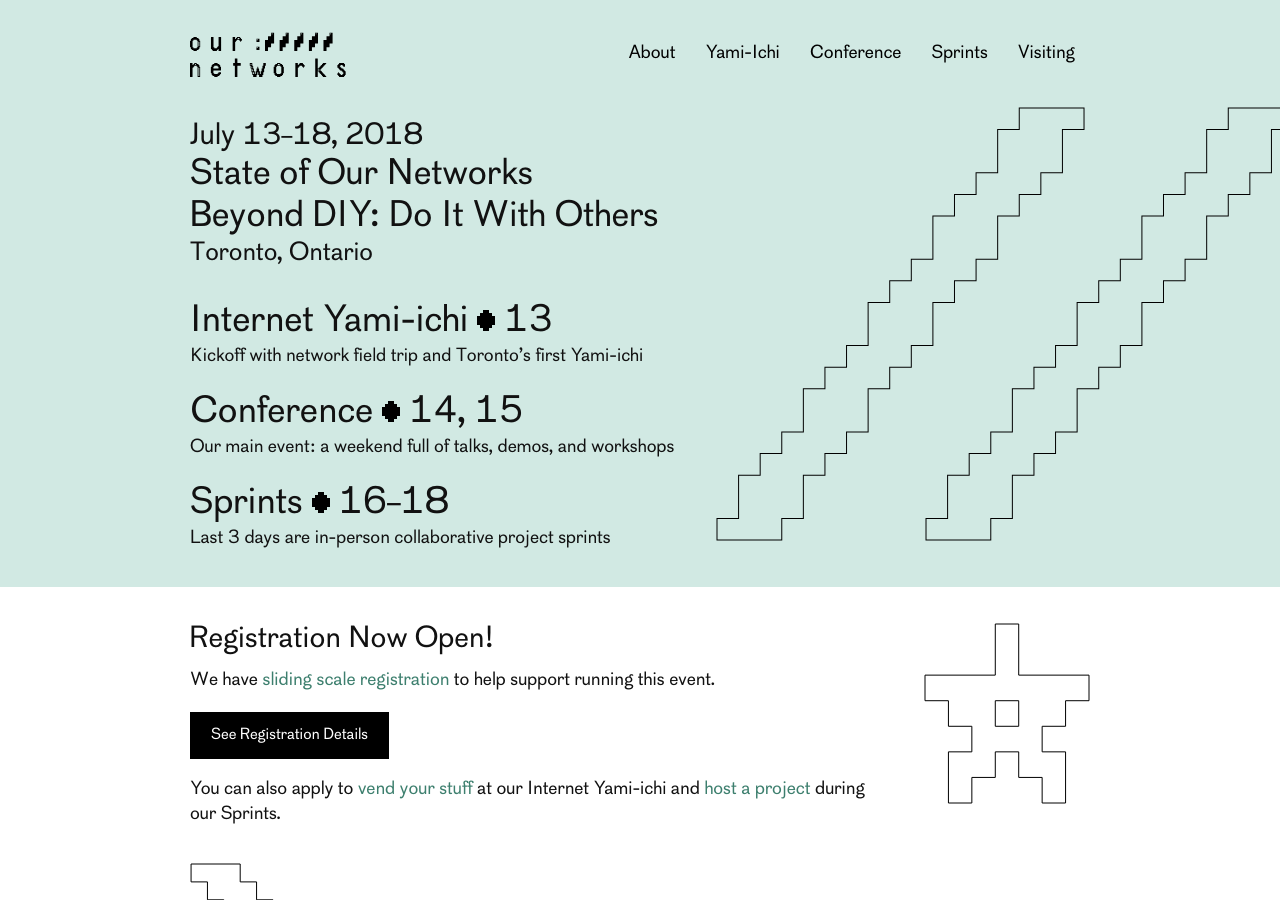
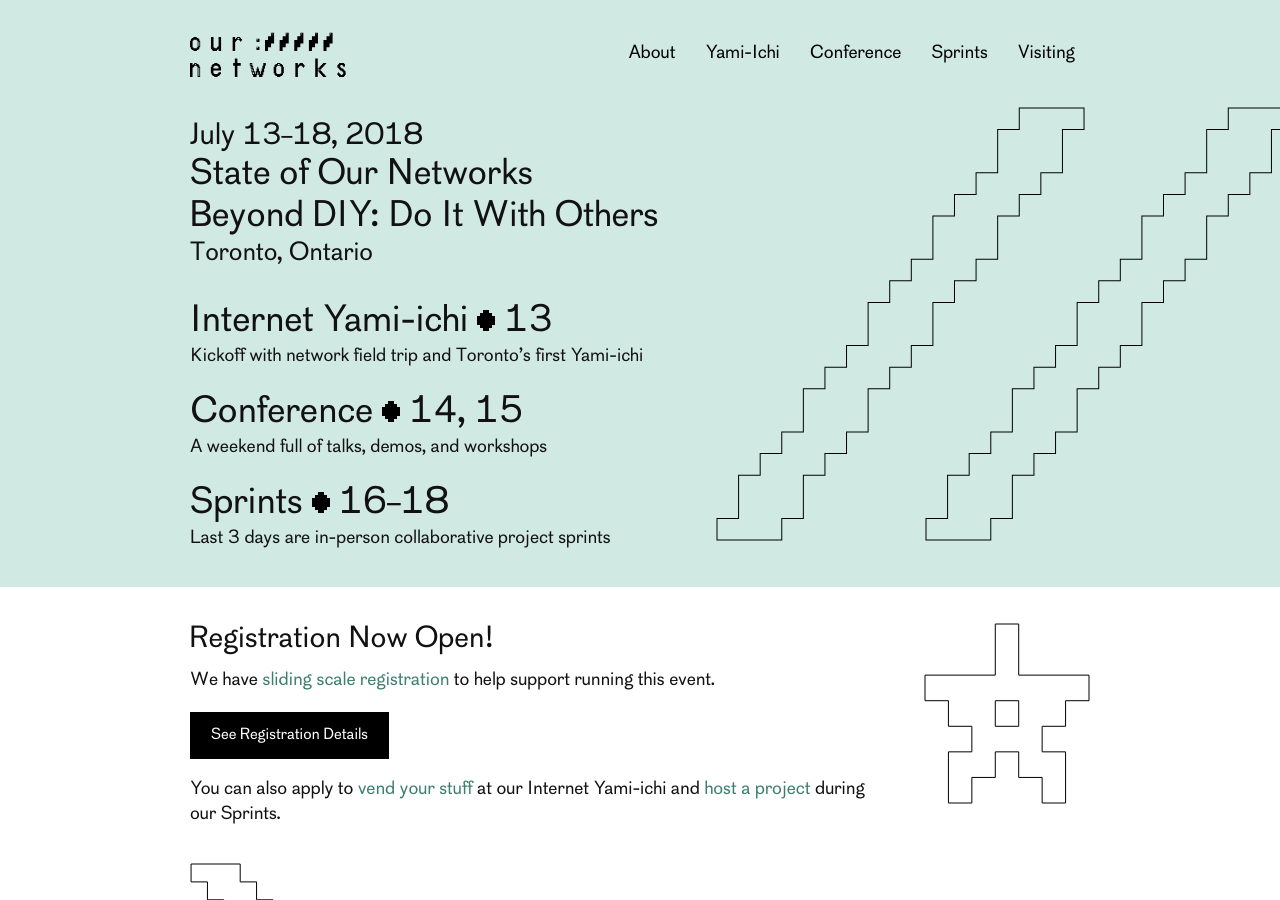
Before and after one commit to ournetworks/ournetworks.ca, a Jekyll site: the page built from index.md, in a window 1280 px wide and 900 px high. Built offline with Jekyll 4.4.1, drawn with Linux system fonts in a browser that asks for light colours.

Commit message:
fix conference tagline

```diff
--- a/_includes/2018-hero.html
+++ b/_includes/2018-hero.html
@@ -14,7 +14,7 @@
     </div>
     <div class="feature">
       <a class="splash-link" href="/conference/"><h4 class="splash-heading">Conference {% include graphics/bullet.svg %} 14, 15</h4></a>
-      <p>Our main event: a weekend full of talks, demos, and workshops</p>
+      <p>A weekend full of talks, demos, and workshops</p>
     </div>
     <div class="feature">
       <a class="splash-link" href="/sprints/"><h4 class="splash-heading">Sprints {% include graphics/bullet.svg %} 16–18</h4></a>
```
